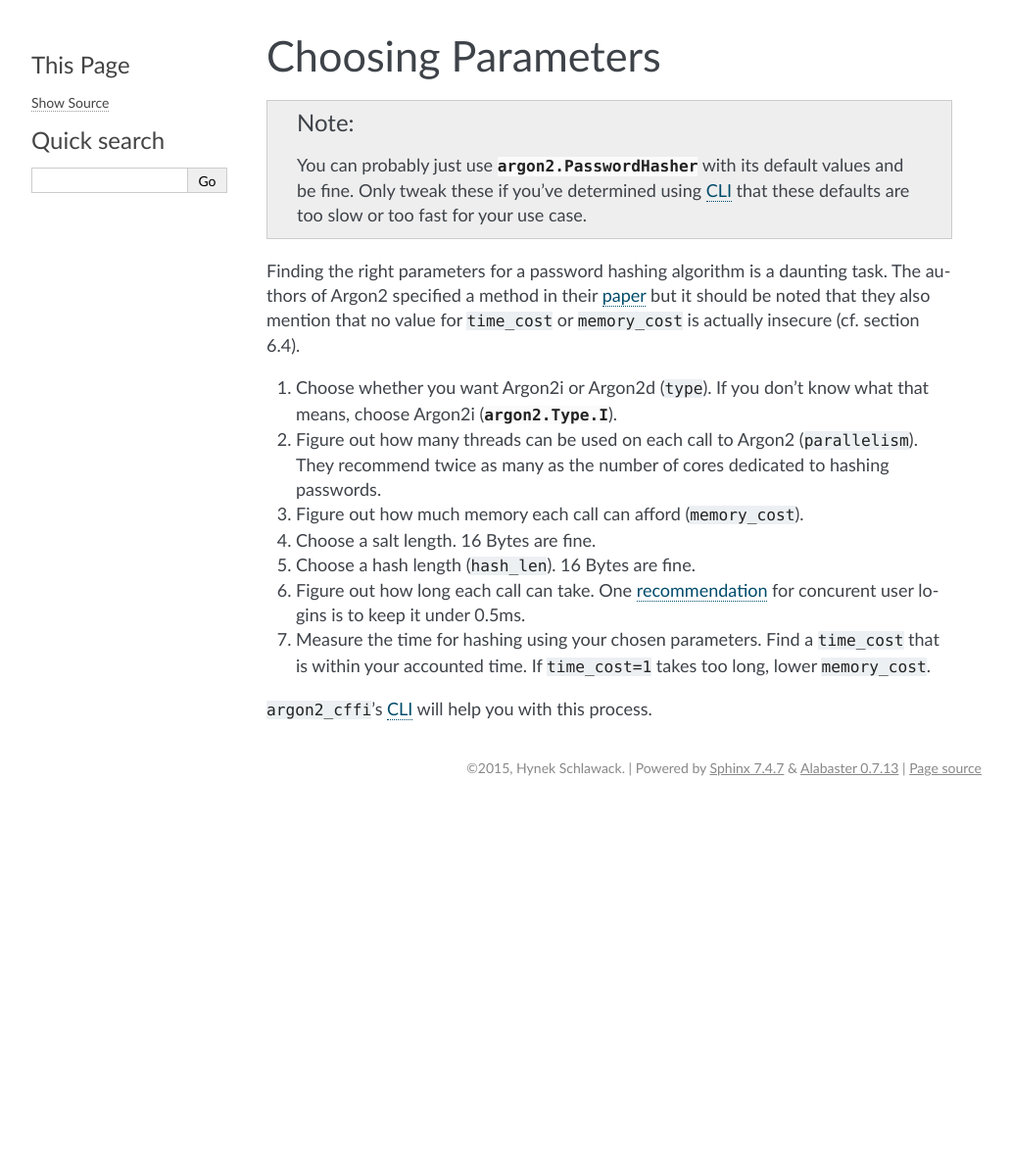
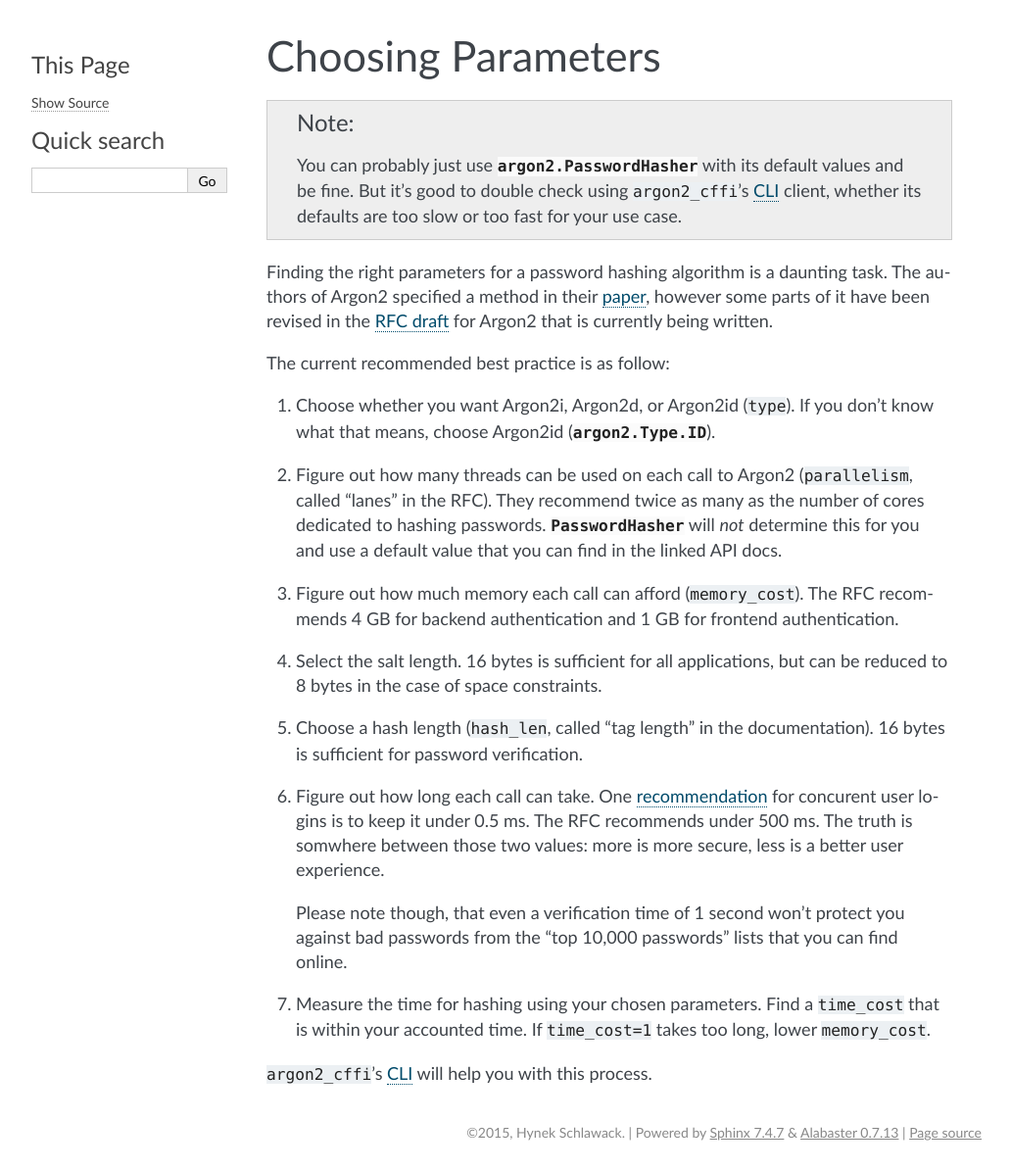
Before and after one commit to hynek/argon2-cffi, a Sphinx documentation site: the page built from docs/parameters.rst, in a window 1280 px wide. Shown: the whole page at 98% size, without its empty margins (128-1160 px from the left). Built offline with Sphinx 7.4.7, drawn with Linux system fonts in a browser that asks for light colours; before the commit the page ends 900 px from its top, so only the background shows below that.

Commit message:
Make PasswordHasher use Argon2id (#34)
* Make PasswordHasher use Argon2id

C.f. https://tools.ietf.org/html/draft-irtf-cfrg-argon2-03#section-4

* Add PR link

* Address review comments

* Add clarification to verification times

```diff
--- a/FAQ.rst
+++ b/FAQ.rst
@@ -1,11 +1,12 @@
 Frequently Asked Questions
 ==========================
 
-I'm using ``bcrypt``/``scrypt``/``PBKDF2``, do I need to migrate?
+I'm using ``bcrypt``/``PBKDF2``/``scrypt``/``yescrypt``, do I need to migrate?
   Using password hashes that aren't memory hard carries a certain risk but there's **no immediate danger or need for action**.
   If however you are deciding how to hash password *today*, pick Argon2 because it's a superior, future-proof choice.
 
   But if you already use one of the hashes mentioned in the question, you should be fine for the foreseeable future.
+  If you're using ``scrypt`` or ``yescrypt``, you will be probably fine for good.
 
 Why do the ``verify()`` methods raise an Exception instead of returning ``False``?
    #. The Argon2 library had no concept of a "wrong password" error in the beginning.
--- a/README.rst
+++ b/README.rst
@@ -36,7 +36,7 @@
   >>> ph = PasswordHasher()
   >>> hash = ph.hash("s3kr3tp4ssw0rd")
   >>> hash  # doctest: +SKIP
-  '$argon2i$v=19$m=512,t=2,p=2$5VtWOO3cGWYQHEMaYGbsfQ$AcmqasQgW/wI6wAHAMk4aQ'
+  '$argon2id$v=19$m=512,t=2,p=2$Z0tsPw0iK7Ky2Iwp63HKBA$psMUXgYOIaAhaZ990uep8w'
   >>> ph.verify(hash, "s3kr3tp4ssw0rd")
   True
   >>> ph.verify(hash, "t0t411ywr0ng")
--- a/docs/api.rst
+++ b/docs/api.rst
@@ -13,7 +13,7 @@
   >>> ph = PasswordHasher()
   >>> hash = ph.hash("s3kr3tp4ssw0rd")
   >>> hash  # doctest: +SKIP
-  '$argon2i$v=19$m=512,t=2,p=2$5VtWOO3cGWYQHEMaYGbsfQ$AcmqasQgW/wI6wAHAMk4aQ'
+  '$argon2id$v=19$m=512,t=2,p=2$Wd3CJItnL93pSLG/Mvel2g$DnsqcrS7+Enwu8EdJrUX2Q'
   >>> ph.verify(hash, "s3kr3tp4ssw0rd")
   True
   >>> ph.verify(hash, "t0t411ywr0ng")
@@ -45,6 +45,8 @@
 .. autoexception:: argon2.exceptions.VerifyMismatchError
 
 .. autoexception:: argon2.exceptions.HashingError
+
+.. autoexception:: argon2.exceptions.InvalidHash
 
 
 Low Level
--- a/docs/parameters.rst
+++ b/docs/parameters.rst
@@ -4,24 +4,35 @@
 .. note::
 
   You can probably just use :class:`argon2.PasswordHasher` with its default values and be fine.
-  Only tweak these if you've determined using :doc:`cli` that these defaults are too slow or too fast for your use case.
+  But it's good to double check using ``argon2_cffi``'s :doc:`cli` client, whether its defaults are too slow or too fast for your use case.
 
 Finding the right parameters for a password hashing algorithm is a daunting task.
-The authors of Argon2 specified a method in their `paper <https://github.com/P-H-C/phc-winner-argon2/blob/master/argon2-specs.pdf>`_ but it should be noted that they also  mention that no value for ``time_cost`` or ``memory_cost`` is actually insecure (cf. section 6.4).
+The authors of Argon2 specified a method in their `paper <https://github.com/P-H-C/phc-winner-argon2/blob/master/argon2-specs.pdf>`_, however some parts of it have been revised in the `RFC draft`_ for Argon2 that is currently being written.
 
-#. Choose whether you want Argon2i or Argon2d (``type``).
-   If you don't know what that means, choose Argon2i (:attr:`argon2.Type.I`).
-#. Figure out how many threads can be used on each call to Argon2 (``parallelism``).
+The current recommended best practice is as follow:
+
+#. Choose whether you want Argon2i, Argon2d, or Argon2id (``type``).
+   If you don't know what that means, choose Argon2id (:attr:`argon2.Type.ID`).
+#. Figure out how many threads can be used on each call to Argon2 (``parallelism``, called "lanes" in the RFC).
    They recommend twice as many as the number of cores dedicated to hashing passwords.
+   :class:`~argon2.PasswordHasher` will *not* determine this for you and use a default value that you can find in the linked API docs.
 #. Figure out how much memory each call can afford (``memory_cost``).
-#. Choose a salt length.
-   16 Bytes are fine.
-#. Choose a hash length (``hash_len``).
-   16 Bytes are fine.
+   The RFC recommends 4 GB for backend authentication and 1 GB for frontend authentication.
+#. Select the salt length.
+   16 bytes is sufficient for all applications, but can be reduced to 8 bytes in the case of space constraints.
+#. Choose a hash length (``hash_len``, called "tag length" in the documentation).
+   16 bytes is sufficient for password verification.
 #. Figure out how long each call can take.
-   One `recommendation <https://www.nccgroup.trust/us/about-us/newsroom-and-events/blog/2015/march/enough-with-the-salts-updates-on-secure-password-schemes/>`_ for concurent user logins is to keep it under 0.5ms.
+   One `recommendation <https://www.nccgroup.trust/us/about-us/newsroom-and-events/blog/2015/march/enough-with-the-salts-updates-on-secure-password-schemes/>`_ for concurent user logins is to keep it under 0.5 ms.
+   The RFC recommends under 500 ms.
+   The truth is somwhere between those two values: more is more secure, less is a better user experience.
+
+   Please note though, that even a verification time of 1 second won't protect you against bad passwords from the "top 10,000 passwords" lists that you can find online.
 #. Measure the time for hashing using your chosen parameters.
    Find a ``time_cost`` that is within your accounted time.
    If ``time_cost=1`` takes too long, lower ``memory_cost``.
 
 ``argon2_cffi``'s :doc:`cli` will help you with this process.
+
+
+.. _`RFC draft`: https://tools.ietf.org/html/draft-irtf-cfrg-argon2-03#section-4
```
Also changed, not shown: CHANGELOG.rst (+6 -13 lines), docs/cli.rst (+7 -7 lines), 7 other files.
